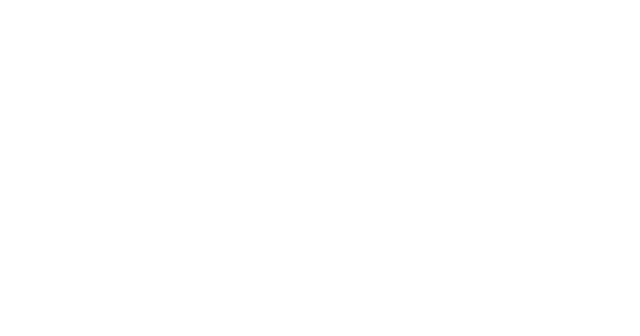
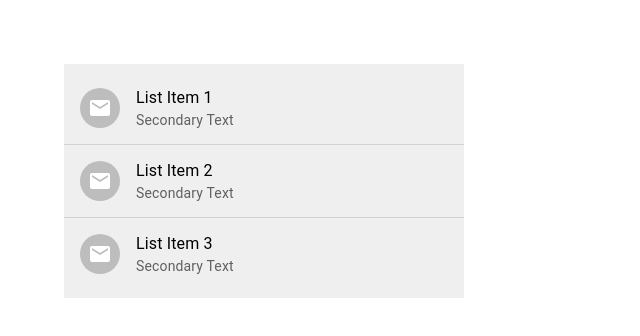
Before and after one commit to SaadHussein/Learning-MaterialUI, a React (Create React App) app: page / in a window 1280 px wide. Shown: the top 336 px of the page, without its empty margins (0-640 px from the left). Built offline with nearby package versions, Linux system fonts and the light colour scheme.

Commit message:
Learn more Components

```diff
--- a/src/App.css
+++ b/src/App.css
@@ -1,9 +1,9 @@
 body {
-  /* background-color: #eee; */
+  background-color: #fff;
 }
 
 .App {
-  /* padding: 4rem; */
+  padding: 4rem;
 }
 
 .App-logo {
--- a/src/App.tsx
+++ b/src/App.tsx
@@ -14,6 +14,13 @@
 // import MuiImageList from "./components/MuiImageList";
 // import MuiNavbar from "./components/MuiNavbar";
 // import MuiLink from "./components/MuiLink";
+// import MuiBreadcrumbs from "./components/MuiBreadcrumbs";
+// import MuiDrawer from "./components/MuiDrawer";
+// import MuiSpeedDial from "./components/MuiSpeedDial";
+// import MuiBottomNavigation from "./components/MuiBottomNavigation";
+// import MuiAvatar from "./components/MuiAvatar";
+// import MuiBadge from "./components/MuiBadge";
+import MuiList from "./components/MuiList";
 function App() {
   return (
     <div className="App">
@@ -32,6 +39,13 @@
       {/* <MuiImageList /> */}
       {/* <MuiNavbar /> */}
       {/* <MuiLink /> */}
+      {/* <MuiBreadcrumbs /> */}
+      {/* <MuiDrawer /> */}
+      {/* <MuiSpeedDial /> */}
+      {/* <MuiBottomNavigation /> */}
+      {/* <MuiAvatar /> */}
+      {/* <MuiBadge /> */}
+      <MuiList />
     </div>
   );
 }
--- /dev/null
+++ b/src/components/MuiAvatar.tsx
@@ -0,0 +1,27 @@
+import React from "react";
+import { Stack, Avatar, AvatarGroup } from "@mui/material";
+const MuiAvatar = () => {
+  return (
+    <Stack spacing={4}>
+      <Stack direction="row" spacing={1}>
+        <Avatar
+          variant="square"
+          sx={{ bgcolor: "primary.light", width: 36, height: 36 }}
+        >
+          BW
+        </Avatar>
+        <Avatar sx={{ bgcolor: "success.light" }}>CK</Avatar>
+      </Stack>
+      <Stack direction="row" spacing={1}>
+        <AvatarGroup max={3}>
+          <Avatar sx={{ bgcolor: "primary.light" }}>BW</Avatar>
+          <Avatar sx={{ bgcolor: "success.light" }}>CK</Avatar>
+          <Avatar sx={{ bgcolor: "primary.light" }}>BW</Avatar>
+          <Avatar sx={{ bgcolor: "success.light" }}>CK</Avatar>
+        </AvatarGroup>
+      </Stack>
+    </Stack>
+  );
+};
+
+export default MuiAvatar;
--- /dev/null
+++ b/src/components/MuiBadge.tsx
@@ -0,0 +1,17 @@
+import React from "react";
+import { Stack, Badge } from "@mui/material";
+import MailIcon from "@mui/icons-material/Mail";
+const MuiBadge = () => {
+  return (
+    <Stack direction="row" spacing={2}>
+      <Badge badgeContent={5} color="primary">
+        <MailIcon />
+      </Badge>
+      <Badge badgeContent={0} color="secondary" showZero>
+        <MailIcon />
+      </Badge>
+    </Stack>
+  );
+};
+
+export default MuiBadge;
--- /dev/null
+++ b/src/components/MuiBottomNavigation.tsx
@@ -0,0 +1,23 @@
+import React, { useState } from "react";
+import { BottomNavigation, BottomNavigationAction } from "@mui/material";
+import HomeIcon from "@mui/icons-material/Home";
+import FavoriteIcon from "@mui/icons-material/Favorite";
+import PersonIcon from "@mui/icons-material/Person";
+
+const MuiBottomNavigation = () => {
+  const [value, setValue] = useState(0);
+  return (
+    <BottomNavigation
+      sx={{ position: "absolute", width: "100%", bottom: 0 }}
+      value={value}
+      onChange={(event, newValue) => setValue(newValue)}
+      showLabels
+    >
+      <BottomNavigationAction label="Home" icon={<HomeIcon />} />
+      <BottomNavigationAction label="Favorite" icon={<FavoriteIcon />} />
+      <BottomNavigationAction label="Person" icon={<PersonIcon />} />
+    </BottomNavigation>
+  );
+};
+
+export default MuiBottomNavigation;
--- /dev/null
+++ b/src/components/MuiBreadcrumbs.tsx
@@ -0,0 +1,31 @@
+import React from "react";
+import { Box, Breadcrumbs, Link, Typography } from "@mui/material";
+
+const MuiBreadcrumbs = () => {
+  return (
+    <Box m={2}>
+      <Breadcrumbs
+        aria-label="breadcrumbs"
+        separator="-"
+        maxItems={2}
+        itemsBeforeCollapse={2}
+      >
+        <Link underline="hover" href="#">
+          Home
+        </Link>
+        <Link underline="hover" href="#">
+          Catalog
+        </Link>
+        <Link underline="hover" href="#">
+          Wear
+        </Link>
+        <Link underline="hover" href="#">
+          Accessories
+        </Link>
+        <Typography color="text.primary">Shoes</Typography>
+      </Breadcrumbs>
+    </Box>
+  );
+};
+
+export default MuiBreadcrumbs;
--- /dev/null
+++ b/src/components/MuiDrawer.tsx
@@ -0,0 +1,33 @@
+import React, { useState } from "react";
+import { Drawer, Box, Typography, IconButton } from "@mui/material";
+import MenuIcon from "@mui/icons-material/Menu";
+
+const MuiDrawer = () => {
+  const [isDrawerOpen, setIsDrawerOpen] = useState(false);
+  return (
+    <>
+      <IconButton
+        size="large"
+        edge="start"
+        color="inherit"
+        aria-label="logo"
+        onClick={() => setIsDrawerOpen(true)}
+      >
+        <MenuIcon />
+      </IconButton>
+      <Drawer
+        anchor="left"
+        open={isDrawerOpen}
+        onClose={() => setIsDrawerOpen(false)}
+      >
+        <Box p={2} width="250px" textAlign="center" role="presentation">
+          <Typography variant="h6" component="div">
+            Side Panel
+          </Typography>
+        </Box>
+      </Drawer>
+    </>
+  );
+};
+
+export default MuiDrawer;
--- /dev/null
+++ b/src/components/MuiList.tsx
@@ -0,0 +1,58 @@
+import React from "react";
+import {
+  Box,
+  List,
+  ListItem,
+  ListItemText,
+  ListItemIcon,
+  ListItemAvatar,
+  Avatar,
+  ListItemButton,
+  Divider,
+} from "@mui/material";
+import MailIcon from "@mui/icons-material/Mail";
+
+const MuiList = () => {
+  return (
+    <Box sx={{ width: "400px", bgcolor: "#efefef" }}>
+      <List>
+        <ListItem disablePadding>
+          <ListItemButton>
+            <ListItemIcon>
+              <ListItemAvatar>
+                <Avatar>
+                  <MailIcon />
+                </Avatar>
+              </ListItemAvatar>
+            </ListItemIcon>
+            <ListItemText primary="List Item 1" secondary="Secondary Text" />
+          </ListItemButton>
+        </ListItem>
+        <Divider />
+        <ListItem>
+          <ListItemIcon>
+            <ListItemAvatar>
+              <Avatar>
+                <MailIcon />
+              </Avatar>
+            </ListItemAvatar>
+          </ListItemIcon>
+          <ListItemText primary="List Item 2" secondary="Secondary Text" />
+        </ListItem>
+        <Divider />
+        <ListItem>
+          <ListItemIcon>
+            <ListItemAvatar>
+              <Avatar>
+                <MailIcon />
+              </Avatar>
+            </ListItemAvatar>
+          </ListItemIcon>
+          <ListItemText primary="List Item 3" secondary="Secondary Text" />
+        </ListItem>
+      </List>
+    </Box>
+  );
+};
+
+export default MuiList;
--- /dev/null
+++ b/src/components/MuiSpeedDial.tsx
@@ -0,0 +1,21 @@
+import React from "react";
+import { SpeedDial, SpeedDialAction, SpeedDialIcon } from "@mui/material";
+import PrintIcon from "@mui/icons-material/Print";
+import CopyIcon from "@mui/icons-material/FileCopyOutlined";
+import ShareIcon from "@mui/icons-material/Share";
+import EditIcon from "@mui/icons-material/Edit";
+const MuiSpeedDial = () => {
+  return (
+    <SpeedDial
+      ariaLabel="Navigation Speed Dial"
+      sx={{ position: "absolute", bottom: 16, right: 16 }}
+      icon={<SpeedDialIcon openIcon={<EditIcon />} />}
+    >
+      <SpeedDialAction icon={<CopyIcon />} tooltipTitle="Copy" tooltipOpen />
+      <SpeedDialAction icon={<PrintIcon />} tooltipTitle="Print" tooltipOpen />
+      <SpeedDialAction icon={<ShareIcon />} tooltipTitle="Share" tooltipOpen />
+    </SpeedDial>
+  );
+};
+
+export default MuiSpeedDial;
```
